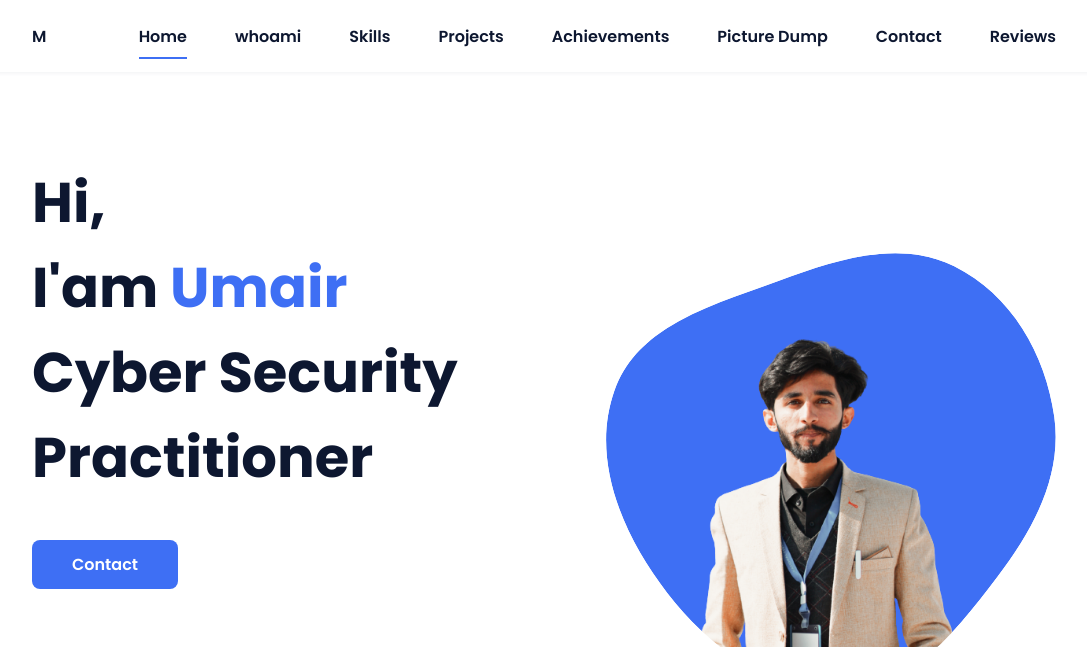
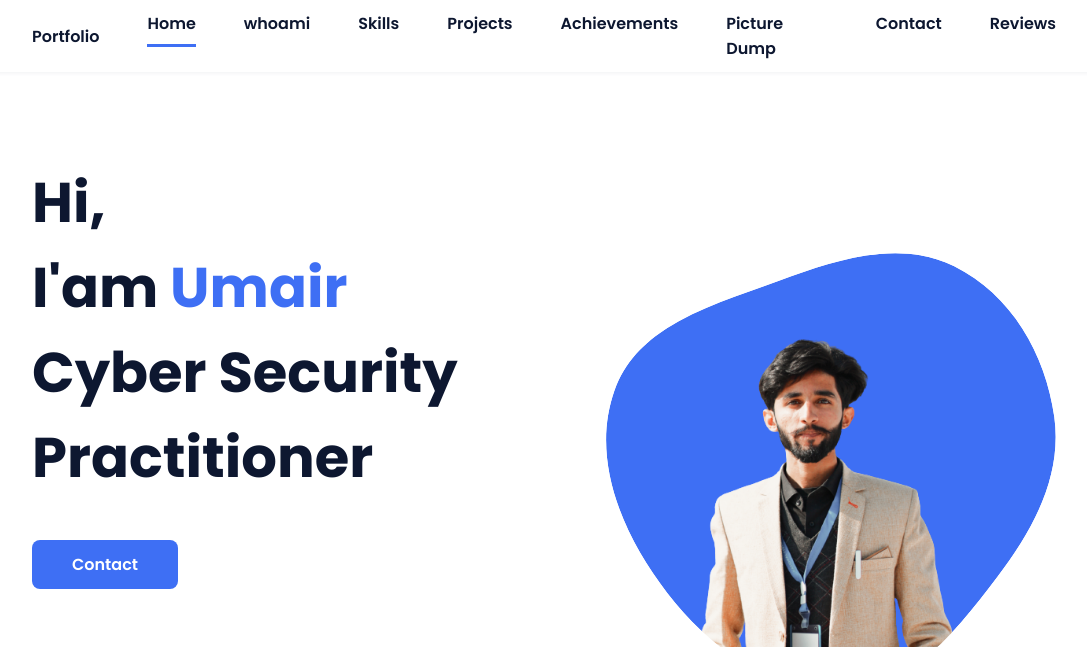
Before and after one commit to Mikivirus0/mikivirus0.github.io, a plain HTML site: page index.html in a window 1280 px wide. Shown: the top 647 px of the page, without its empty margins (96-1183 px from the left). Drawn offline with nearby package versions, Linux system fonts and the light colour scheme; some packages are replaced by stand-ins of ours; a script that the page names is missing.

Commit message:
Update index.html

```diff
--- a/index.html
+++ b/index.html
@@ -21,7 +21,7 @@
     <header class="l-header">
         <nav class="nav bd-grid">
             <div>
-                <a href="#" class="nav__logo">M</a>
+                <a href="#" class="nav__logo">Portfolio</a>
             </div>
 
             <div class="nav__menu" id="nav-menu">
```
